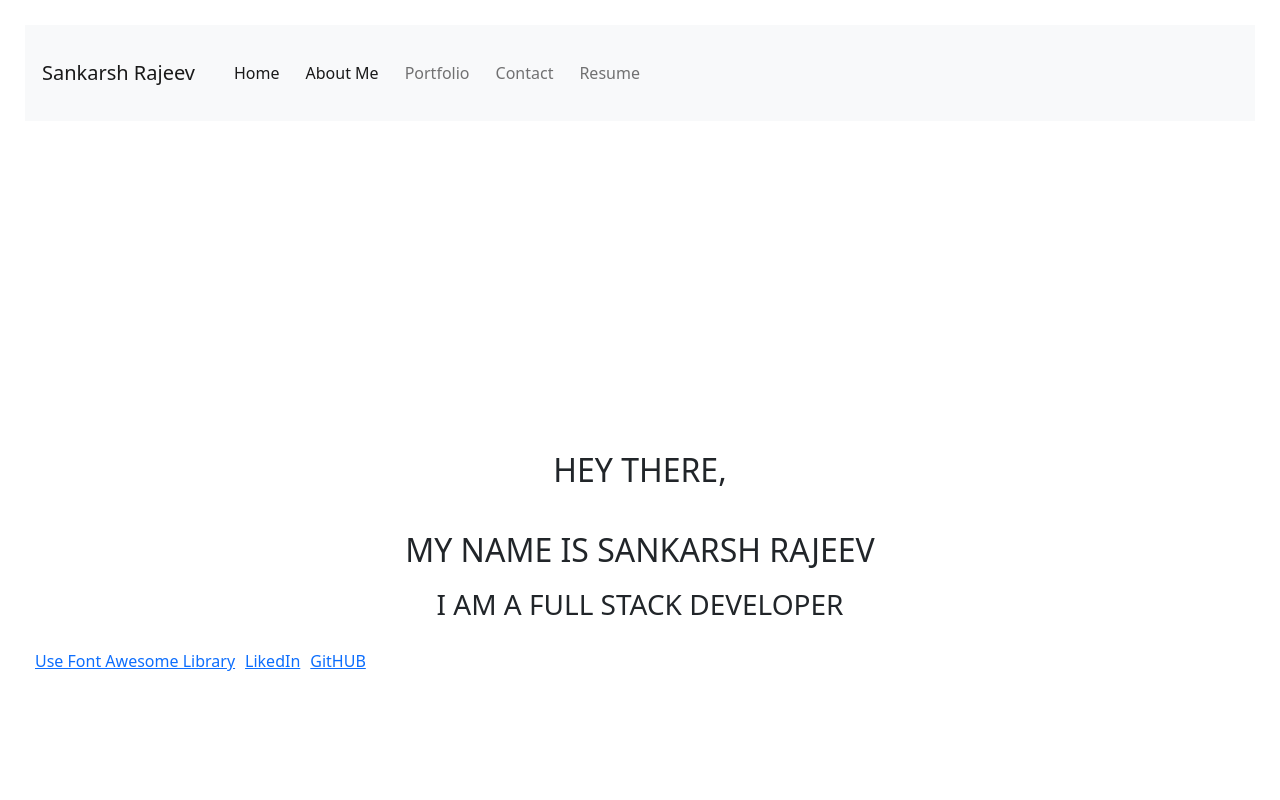
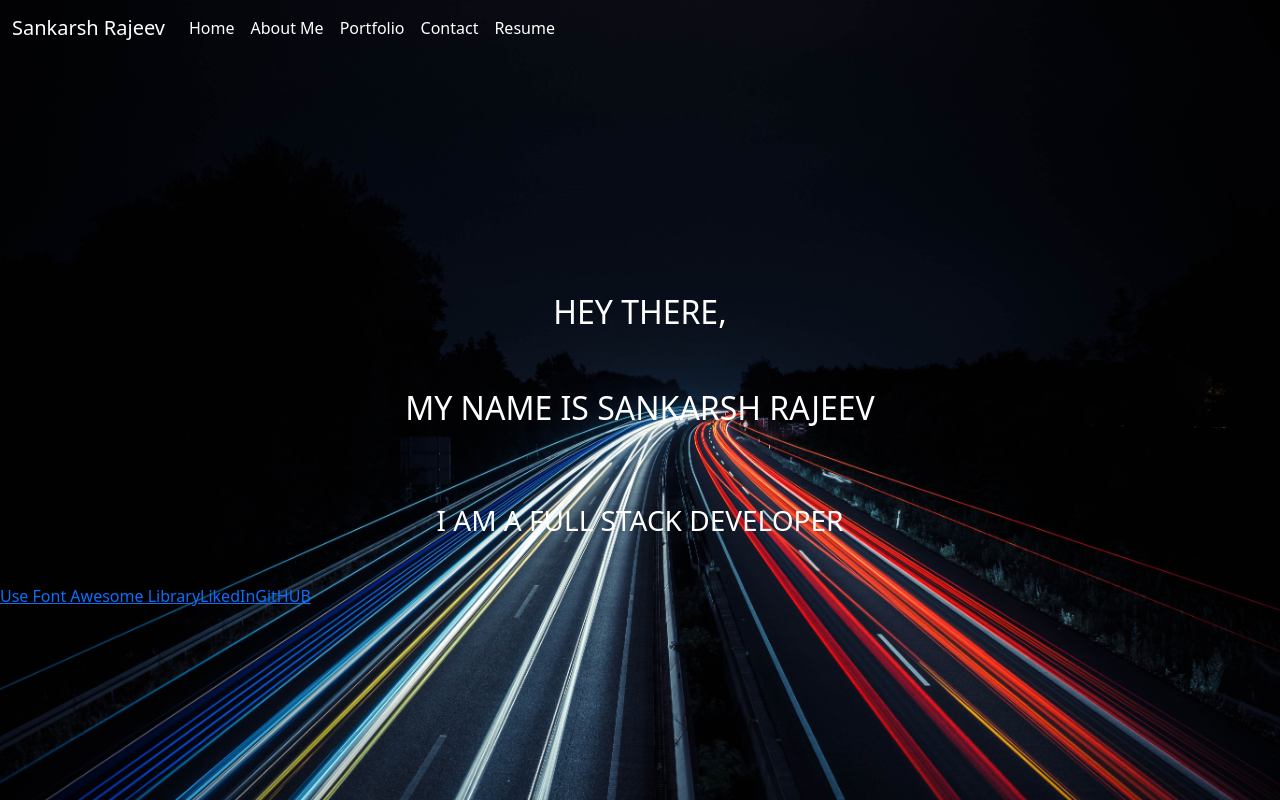
Before and after one commit to sankyrajeev/porfolio-sankarsh, a React (Create React App) app: page / in a window 1280 px wide. Built offline with nearby package versions, Linux system fonts and the light colour scheme.

Commit message:
files added

```diff
--- a/src/App.css
+++ b/src/App.css
@@ -1,11 +1,83 @@
 *{
-  padding: 5px;
-  /* background-image: url('/src/pages/images/home-background.jpeg');
+  box-sizing: border-box;
+  padding: 0;
+  margin: 0;
+
+}
+
+body{
+  background-image: url('./pages/images/home-background.jpeg');
+  background-size: cover;
+}
+.home-background{
+  text-align: center;
+  padding-top: 15em;
+  color: white;
+  /* background-image: url('./pages/images/home-background.jpeg');
   background-size: cover; */
+
+}
+.nav-link a:hover{
+  background-color: pink;
+}
+.about-header{
+  color: white;
+  text-align: center;
+  padding-top:0.5em;
+  font-size: 10em;;
+}
+.about-container{
+  max-width: 50%;
+  color: white;
+  padding: 0.7em;
+  padding-top:4.5em;
+
+}
+
+.about-me{
+  font-size: 1.2em;
+
+  text-align: justify;
+  font-weight: bold;
 }
 
 
-.background{
-  text-align: center;
-  padding-top: 20em;;
+
+
+/* animation1 */
+
+.reveal-1{
+  overflow: hidden;
+  line-height: 1;
 }
+.reveal-1 span{
+  display: block;
+  animation: reveal 1.5s cubic-bezier(0.77, 0, 0.175, 1) 0.5s;
+}
+/* animation2 */
+.reveal-2{
+  overflow: hidden;
+  line-height: 3;
+}
+.reveal-2 span{
+  display: block;
+  animation: reveal 3s cubic-bezier(0.77, 0, 0.175, 1) 0.5s;
+}
+
+.reveal-3{
+  overflow: hidden;
+  line-height: 4;
+}
+.reveal-3 span{
+  display: block;
+  animation: reveal 4.5s cubic-bezier(0.77, 0, 0.275, 1) 0.5s;
+}
+
+@keyframes reveal {
+  0% {
+    transform: translate(0,100%);
+  }
+  100% {
+    transform: translate(0,0);
+  }
+}
--- a/src/components/Navigation.js
+++ b/src/components/Navigation.js
@@ -2,43 +2,43 @@
 
 function Navigation({ setCurrentPage }) {
     return (
-        <nav class="navbar sticky-top navbar-expand-lg bg-light ">
+        <nav class="navbar sticky-top navbar-expand-lg  ">
             <div class="container-fluid">
-            <a class="navbar-brand" href="#">Sankarsh Rajeev</a>
-                <button class="navbar-toggler" type="button" data-bs-toggle="collapse"
+            <a class="navbar-brand text-white" href="#">Sankarsh Rajeev</a>
+                <button class="navbar-toggler text-white" type="button" data-bs-toggle="collapse"
                 data-bs-target="#navbarSupportedContent" aria-controls="navbarSupportedContent"
                 aria-expanded="false" aria-label="Toggle navigation">
                     <span class="navbar-toggler-icon"></span>
                     </button>
 
                     <div class="collapse navbar-collapse" id="navbarSupportedContent">
-                        <ul class="navbar-nav me-auto  mb-2 mb-lg-0 ">
+                        <ul class="navbar-nav me-auto  mb-2 mb-lg-0 text-white" >
                         <li class="nav-item">
-                                <a class="nav-link active " aria-current="page" href="#" onClick={(event) => {
+                                <a class="nav-link active text-white" aria-current="page" href="#" onClick={(event) => {
                                     event.preventDefault();
                                     setCurrentPage('home')
                                 }}>Home</a>
                             </li>
                             <li class="nav-item">
-                                <a class="nav-link active " aria-current="page" href="#" onClick={(event) => {
+                                <a class="nav-link active text-white " aria-current="page" href="#" onClick={(event) => {
                                     event.preventDefault();
                                     setCurrentPage('about')
                                 }}>About Me</a>
                             </li>
                             <li class="nav-item">
-                                <a class="nav-link" href="#" onClick={(event) => {
+                                <a class="nav-link text-white" href="#" onClick={(event) => {
                                     event.preventDefault();
                                     setCurrentPage('portfolio')
                                 }}> Portfolio</a>
                             </li>
                             <li class="nav-item">
-                                <a class="nav-link" href="#" onClick={(event) => {
+                                <a class="nav-link text-white" href="#" onClick={(event) => {
                                     event.preventDefault();
                                     setCurrentPage('contact')
                                 }}> Contact</a>
                             </li>
-                            <li class="nav-item">
-                                <a class="nav-link" href="#"> Resume</a>
+                            <li class="nav-item text-white">
+                                <a class="nav-link text-white" href="#"> Resume</a>
                             </li>
 
 
--- a/src/pages/About.js
+++ b/src/pages/About.js
@@ -1,11 +1,31 @@
-function About (){
-    return(
-        <section>
-            <h2>About Me</h2>
+function About() {
+    return (
+        <section class="about">
+            <h2 class="about-header">About Me</h2>
+            <div class="about-container">
+                <p class="about-me">
+                    I am a Full Stack Developer with a background in Electronics and Communication.I pursued my an MFA degree from California Institute of Arts and graduated in 2022.
+                    I also completed a Music Production Certification from Icon Collective, Los Angeles. I took a small web design course from Udemy and decided that this is something i enjoy doing a lot.
+                    I was able to join the UCLA Extension program which develop skills with various web technologies. Over the course of six months i have learnt a lot of technologies and some of them are listed below:
 
-            <p>
-                Information about me
-            </p>
+                </p>
+                <div class="skill-tag">
+                    <li class="skills">HTML,CSS</li>
+                    <li class="skills">Vanilla Javascript</li>
+                    <li class="skills">Restful API</li>
+                    <li class="skills">Express</li>
+                    <li class="skills">Handlebars</li>
+                    <li class="skills">SQL</li>
+                    <li class="skills">MongoDB</li>
+                    <li class="skills">REACT</li>
+                    <li class="skills">GraphQL</li>
+                    <p class="skills">.......and many more</p>
+                </div>
+            </div>
+
+            <div class="myimage">
+                <img href="/src/pages/images/home-background.jpeg"/>
+            </div>
 
         </section>
     );
--- a/src/pages/Home.js
+++ b/src/pages/Home.js
@@ -1,9 +1,11 @@
 function Home() {
     return (
-        <section class="background">
-            <h2>HEY THERE,</h2><br />
-            <h2>MY NAME IS SANKARSH RAJEEV</h2>
-            <h3>I AM A FULL STACK DEVELOPER</h3>
+        <section class="home-background">
+            <h2 class="reveal-1">
+                <span>HEY THERE,</span>
+            </h2><br />
+            <h2 class="reveal-2"><span>MY NAME IS SANKARSH RAJEEV</span></h2>
+            <h3 class="reveal-3"><span>I AM A FULL STACK DEVELOPER</span></h3>
 
         </section>
 
```
Also changed, not shown: src/pages/images/1caaa52a-3297-4746-b627-8cb58e6e1b73 2.JPG (added).
